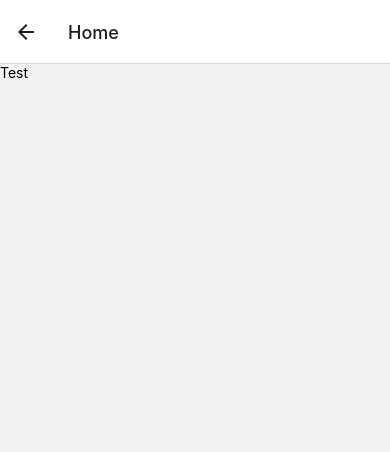
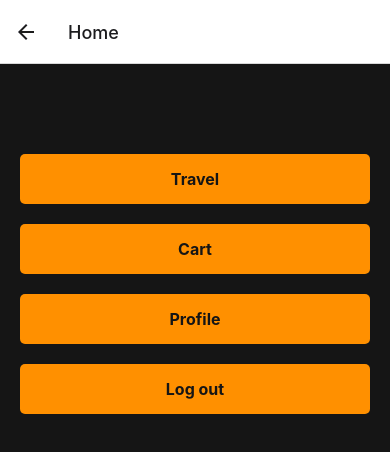
Before and after one commit to PROPVGVNDA/travelhub, a React Native app: screen /Home in a window 390 px wide. Shown: the top 452 px of the page. Built offline with nearby package versions, Linux system fonts and the light colour scheme.

Commit message:
add home screen

```diff
--- a/screens/Home.jsx
+++ b/screens/Home.jsx
@@ -1,9 +1,81 @@
-import { Text, View } from 'react-native';
+import React from 'react';
+import { StyleSheet, Text, View, TouchableOpacity } from 'react-native';
+
+const buttons = [
+  { title: 'Travel', navigateTo: 'Book' },
+  { title: 'Cart', navigateTo: 'Cart' },
+  { title: 'Profile', navigateTo: 'Profile' },
+  { title: 'Log out', navigateTo: 'Profile' },
+];
 
 export const HomeScreen = ({ navigation }) => {
   return (
-    <View>
-      <Text>Test</Text>
+    <View style={styles.container}>
+      {buttons.map((button, index) => (
+        <TouchableOpacity
+          key={index}
+          style={styles.button}
+          onPress={() => navigation.navigate(button.navigateTo)}
+        >
+          <Text style={styles.buttonText}>{button.title}</Text>
+        </TouchableOpacity>
+      ))}
     </View>
-  )
-}
+  );
+};
+
+const styles = StyleSheet.create({
+  container: {
+    flex: 1,
+    backgroundColor: '#151515',
+    alignItems: 'flex-start',
+    paddingTop: 70,
+    paddingHorizontal: 20,
+  },
+  header: {
+    width: '100%',
+    alignItems: 'center',
+  },
+  title: {
+    color: '#fff',
+    fontSize: 16,
+    fontWeight: 'bold',
+    marginBottom: 20
+  },
+  prompt: {
+    color: 'white',
+    fontSize: 24,
+    fontWeight: 'bold',
+    marginBottom: 10,
+  },
+  input: {
+    width: '80%',
+    height: 50,
+    width: '100%',
+    borderWidth: 0,
+    backgroundColor: '#212121',
+    color: '#c6c6c6',
+    paddingLeft: 10,
+    borderRadius: 5
+  },
+  buttonContainer: {
+    width: '100%',
+    marginTop: 30,
+    alignItems: 'left'
+  },
+  button: {
+    marginTop: 20,
+    backgroundColor: '#ff9000',
+    borderRadius: 5,
+    width: '100%',
+    paddingVertical: 15,
+    paddingHorizontal: 30,
+    alignItems: 'center',
+    justifyContent: 'center',
+  },
+  buttonText: {
+    color: '#151515',
+    fontWeight: 'bold',
+    fontSize: 16,
+  },
+});
```
